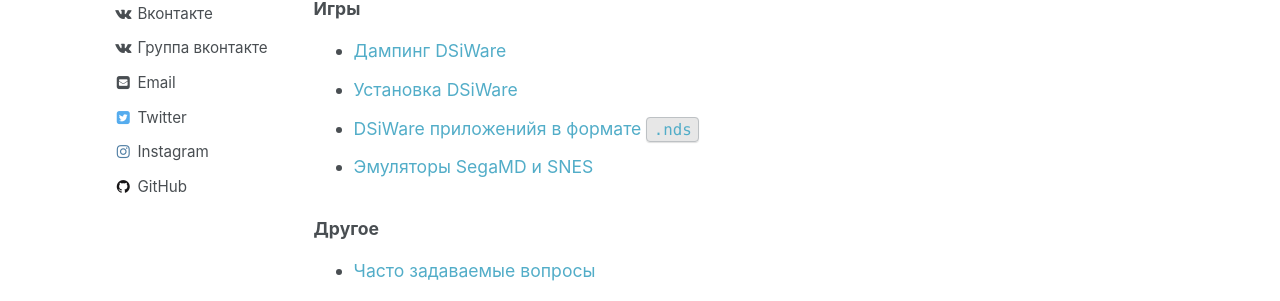
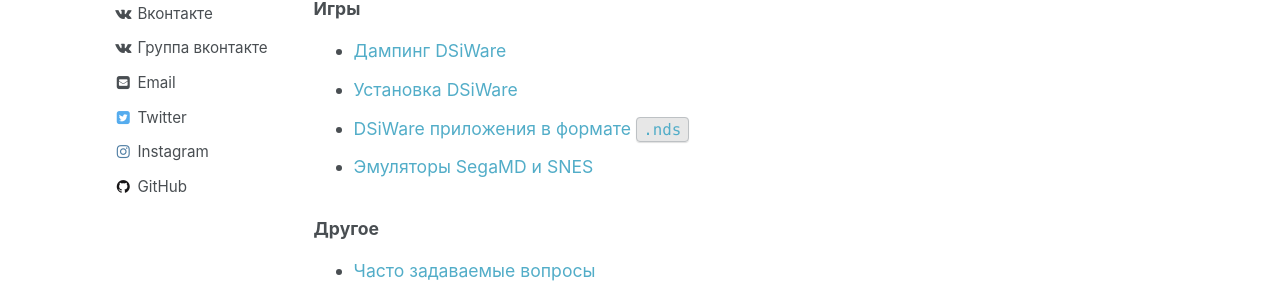
Before and after one commit to rashevskyv/dsi, a Jekyll site: the page built from _pages/site-navigation.md, in a window 1280 px wide and 900 px high, scrolled down 727 px. Shown: the part 253-554 px from the top of the window. Built offline with Jekyll 4.4.1, drawn with Linux system fonts in a browser that asks for light colours; nearby versions of some CDN libraries.

Commit message:
some mistakes

```diff
--- a/_pages/site-navigation.md
+++ b/_pages/site-navigation.md
@@ -23,7 +23,7 @@ author_profile: true
 
 * [Дампинг DSiWare](dumping-dsiware){:target="_blank"}
 * [Установка DSiWare](installing-dsiware){:target="_blank"}
-* [DSiWare приложенийя в формате `.nds`](dsiware-nds){:target="_blank"}
+* [DSiWare приложения в формате `.nds`](dsiware-nds){:target="_blank"}
 * [Эмуляторы SegaMD и SNES](smdsnesimg){:target="_blank"}
 
 ### Другое
```
